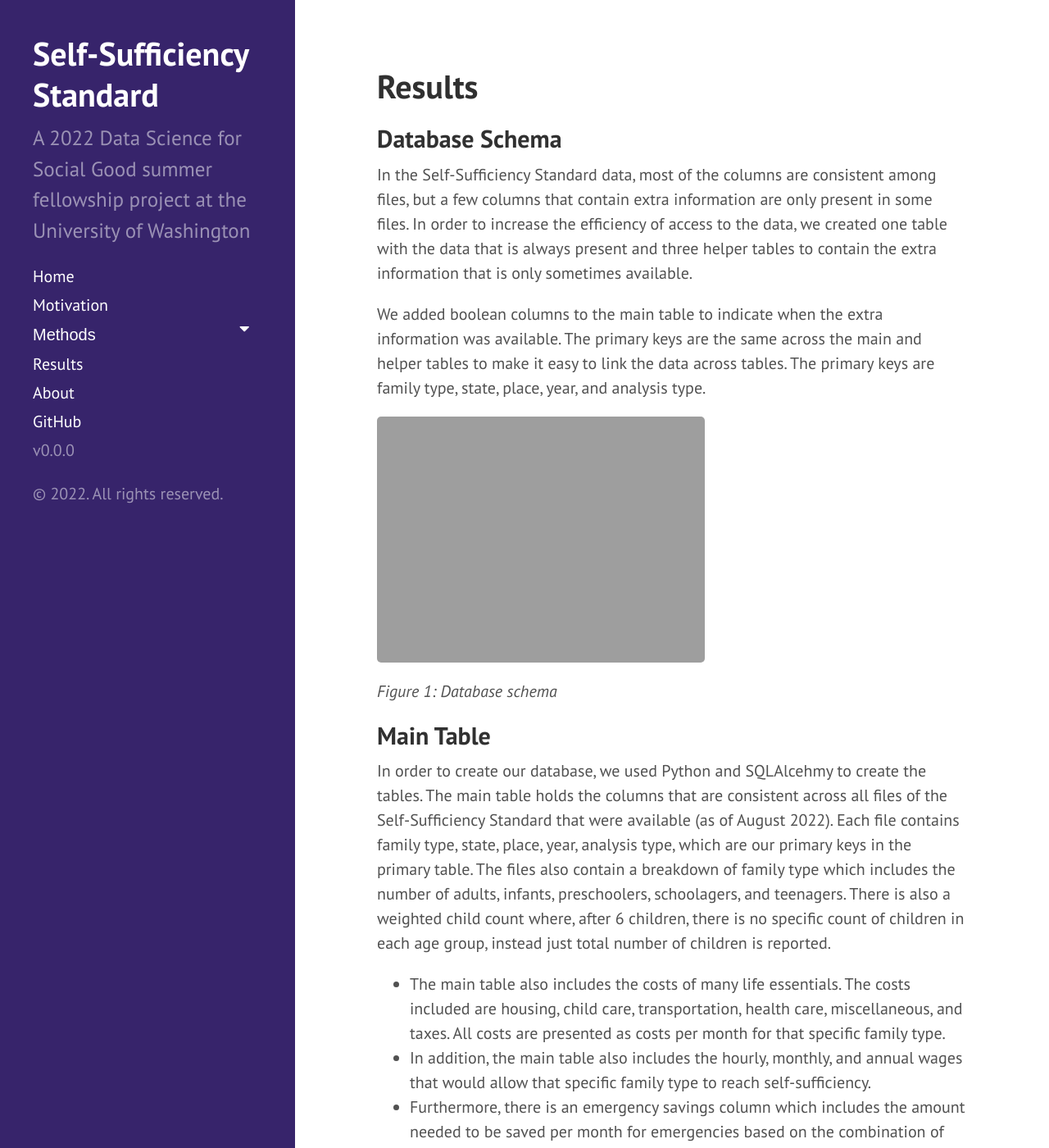
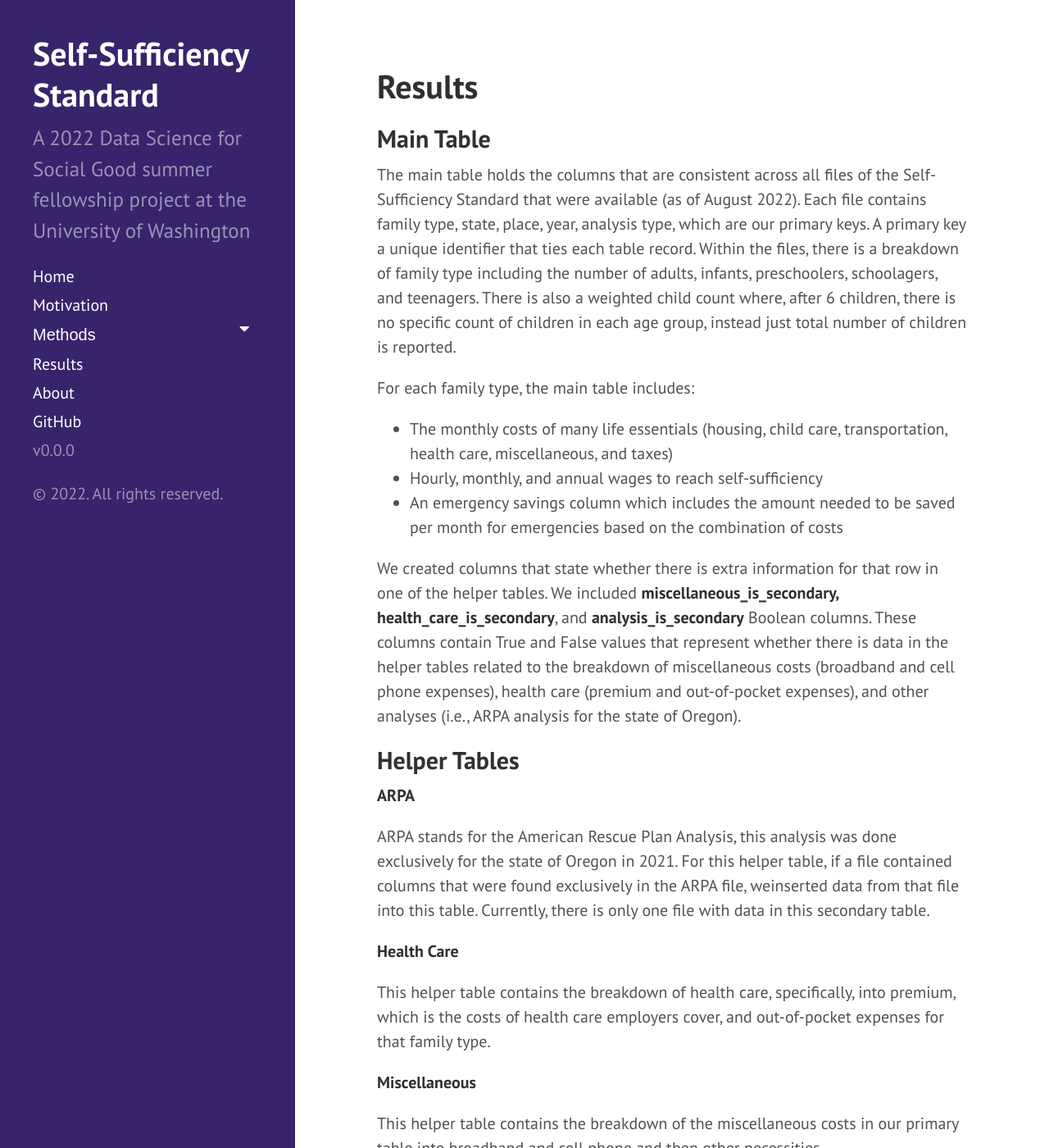
Before and after one commit to uwescience/DSSG2022-Self-Sufficiency, a Jekyll site: the page built from results.md, in a window 1280 px wide and 1400 px high. Shown: the whole window at 82% size. Built offline with Jekyll 4.4.1, drawn with Linux system fonts in a browser that asks for light colours; some of the changed text lies outside the part shown.

Commit message:
Update results.md

```diff
--- a/results.md
+++ b/results.md
@@ -3,24 +3,17 @@ layout: page
 title: Results
 ---
 
-## Database Schema
-
-In the Self-Sufficiency Standard data, most of the columns are consistent among files, but a few columns that contain extra information are only present in some files. In order to increase the efficiency of access to the data, we created one table with the data that is always present and three helper tables to contain the extra information that is only sometimes available.
-
-We added boolean columns to the main table to indicate when the extra information was available. The primary keys are the same across the main and helper tables to make it easy to link the data across tables. The primary keys are family type, state, place, year, and analysis type.
-
-<img src="{{ site.url }}{{ site.baseurl }}/assets/img/database-simplified.png">
-
-*Figure 1: Database schema*
-
 
 ## Main Table
-In order to create our database, we used Python and SQLAlcehmy to create the tables. The main table holds the columns that are consistent across all files of the Self-Sufficiency Standard that were available (as of August 2022). Each file contains family type, state, place, year, analysis type, which are our primary keys in the primary table. The files also contain a breakdown of family type which includes the number of adults, infants, preschoolers, schoolagers, and teenagers. There is also a weighted child count where, after 6 children, there is no specific count of children in each age group, instead just  total number of children is reported.
+The main table holds the columns that are consistent across all files of the Self-Sufficiency Standard that were available (as of August 2022). Each file contains family type, state, place, year, analysis type, which are our primary keys. A primary key a unique identifier that ties each table record. Within the files, there is a breakdown of family type including the number of adults, infants, preschoolers, schoolagers, and teenagers. There is also a weighted child count where, after 6 children, there is no specific count of children in each age group, instead just  total number of children is reported.
 
-* The main table also includes the costs of many life essentials. The costs included are housing, child care, transportation, health care, miscellaneous, and taxes. All costs are presented as costs per month for that specific family type.
-* In addition, the main table also includes the hourly, monthly, and annual wages that would allow that specific family type to reach self-sufficiency.
-* Furthermore, there is an emergency savings column which includes the amount needed to be saved per month for emergencies based on the combination of costs.
-* Finally, we include columns that state whether there is extra information for that row in one of the helper tables. We include a miscellaneous_is_secondary, health_care_is_secondary, and analysis_is_secondary Boolean columns. These columns contain True and False values that represent whether there is data in the helper tables related to the breakdown of miscellaneous costs (currently, this is the breakdown of broadband and cell phone expenses), health care (premium and out-of-pocket expenses), and other analyses (like ARPA analysis for the state of Oregon).
+For each family type, the main table includes:
+
+* The monthly costs of many life essentials (housing, child care, transportation, health care, miscellaneous, and taxes)
+* Hourly, monthly, and annual wages to reach self-sufficiency
+* An emergency savings column which includes the amount needed to be saved per month for emergencies based on the combination of costs
+
+We created columns that state whether there is extra information for that row in one of the helper tables. We included **miscellaneous_is_secondary, health_care_is_secondary**, and **analysis_is_secondary** Boolean columns. These columns contain True and False values that represent whether there is data in the helper tables related to the breakdown of miscellaneous costs (broadband and cell phone expenses), health care (premium and out-of-pocket expenses), and other analyses (i.e., ARPA analysis for the state of Oregon).
 
 
 ## Helper Tables
```
